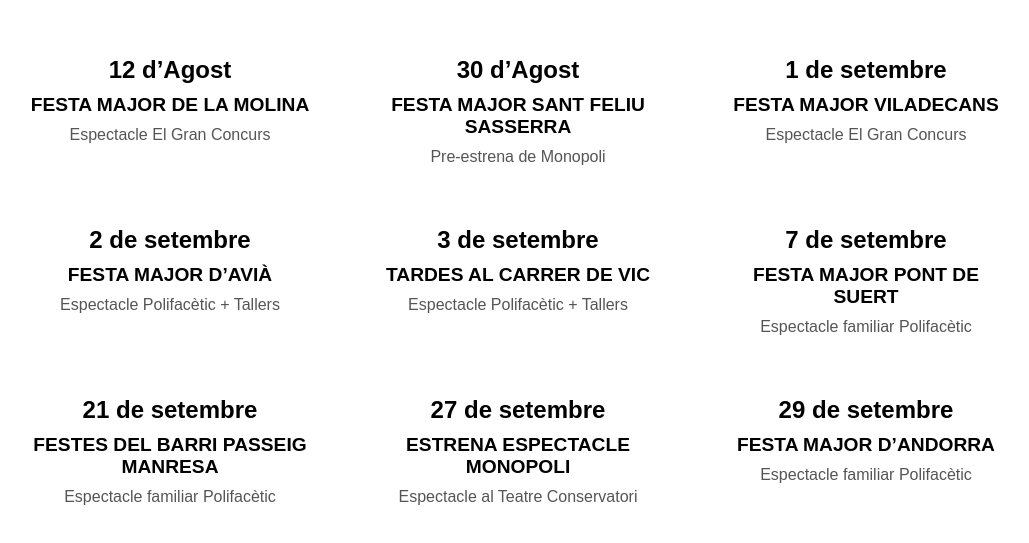
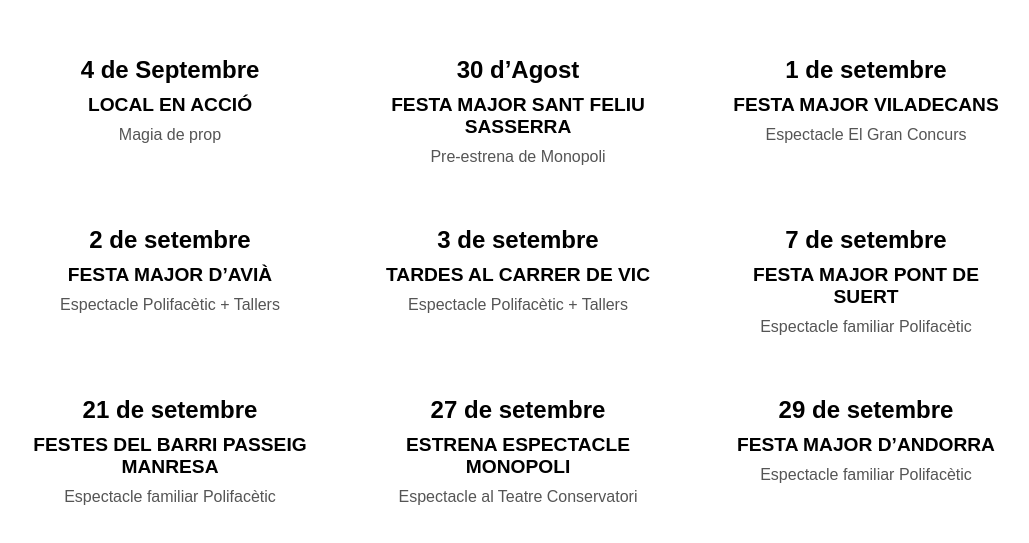
Before and after one commit to samuelasensio/espectaculos, a plain HTML site: page index.html in a window 1280 px wide. Shown: the part 119-662 px from the top of the page, without its empty margins (122-1151 px from the left). Drawn offline with Linux system fonts and the light colour scheme.

Commit message:
Update index.html

```diff
--- a/index.html
+++ b/index.html
@@ -9,9 +9,9 @@
 <body>
     <div class="agenda">
         <div class="event">
-            <p class="date">12 d’Agost</p>
-            <p class="location">FESTA MAJOR DE LA MOLINA</p>
-            <p class="description">Espectacle El Gran Concurs</p>
+            <p class="date">4 de Septembre</p>
+            <p class="location">LOCAL EN ACCIÓ</p>
+            <p class="description">Magia de prop</p>
         </div>
         <div class="event">
             <p class="date">30 d’Agost</p>
```
